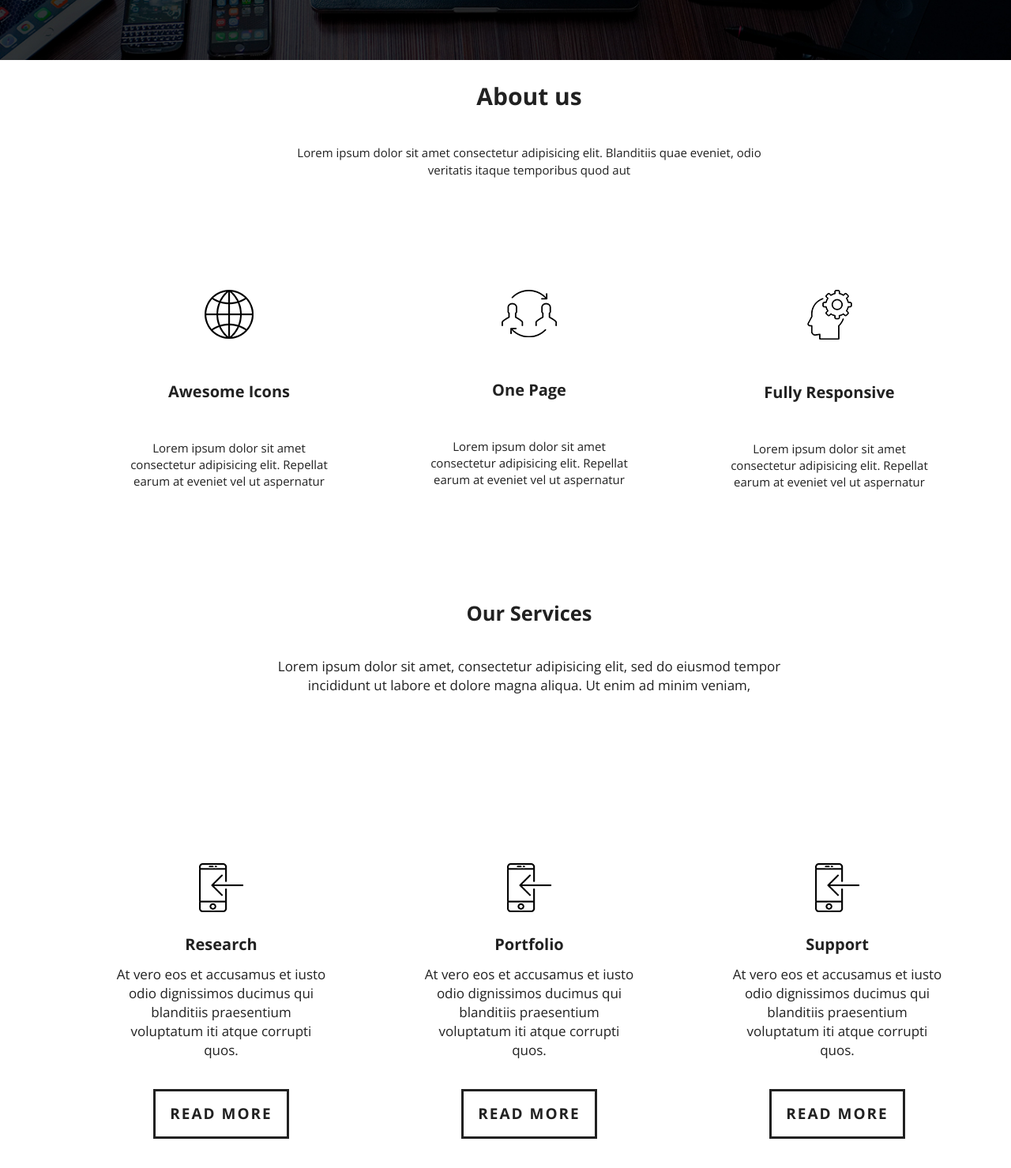
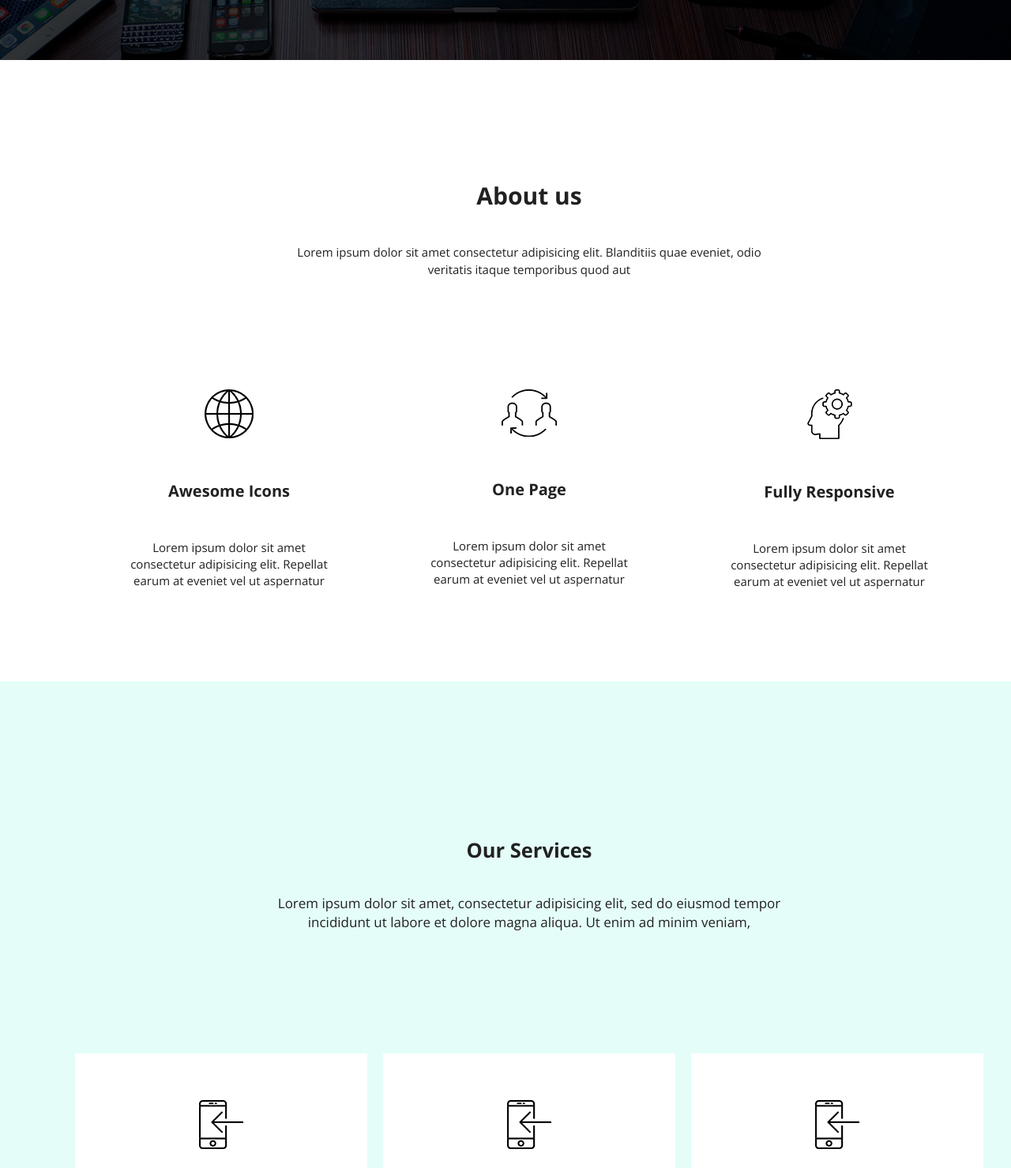
Before and after one commit to Panteist69/web_development, a plain HTML site: page index.html in a window 1280 px wide. Shown: the part 744-2223 px from the top of the page at 79% size. Drawn offline with nearby package versions, Linux system fonts and the light colour scheme.

Commit message:
new filter changed

```diff
--- a/style.css
+++ b/style.css
@@ -123,7 +123,7 @@ transition: all .5s;
     margin-bottom: 70px;
     margin-top: 0;
 }
-.about-us{
+#about-us{
     margin-top: 126px;
     background-color: #fff;
 }
@@ -171,7 +171,7 @@ font-size: 20px;
     font-size: 15px;
     font-weight: 400;
 }
-.services{
+#services{
     background-color: #e4fdf9;
     padding-top: 174px;
 }
@@ -508,7 +508,7 @@ opacity: 1;
 .points__link:hover{
     background-color: #3949ab;
 }
-.blog{
+#blog{
     background-color: #e4fdf9;
 }
 .blog__box{
```
